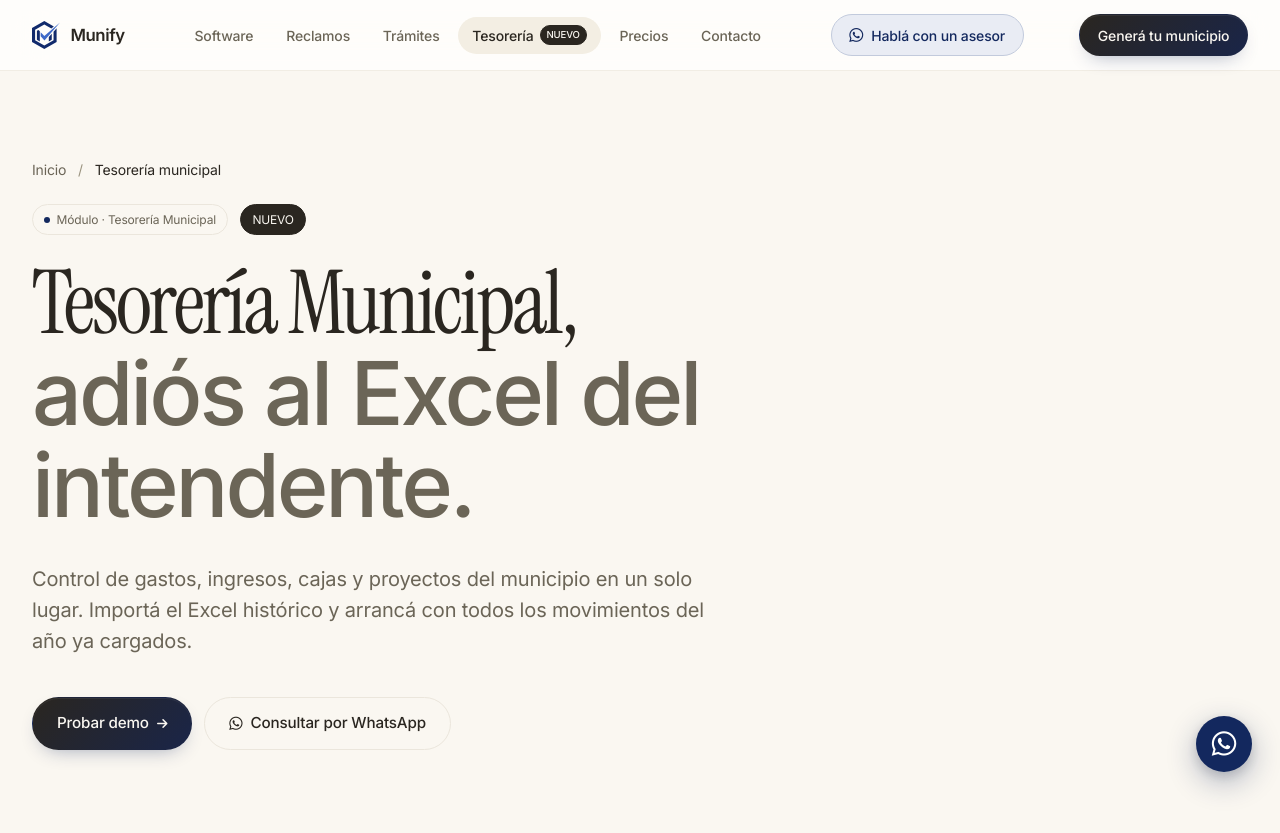
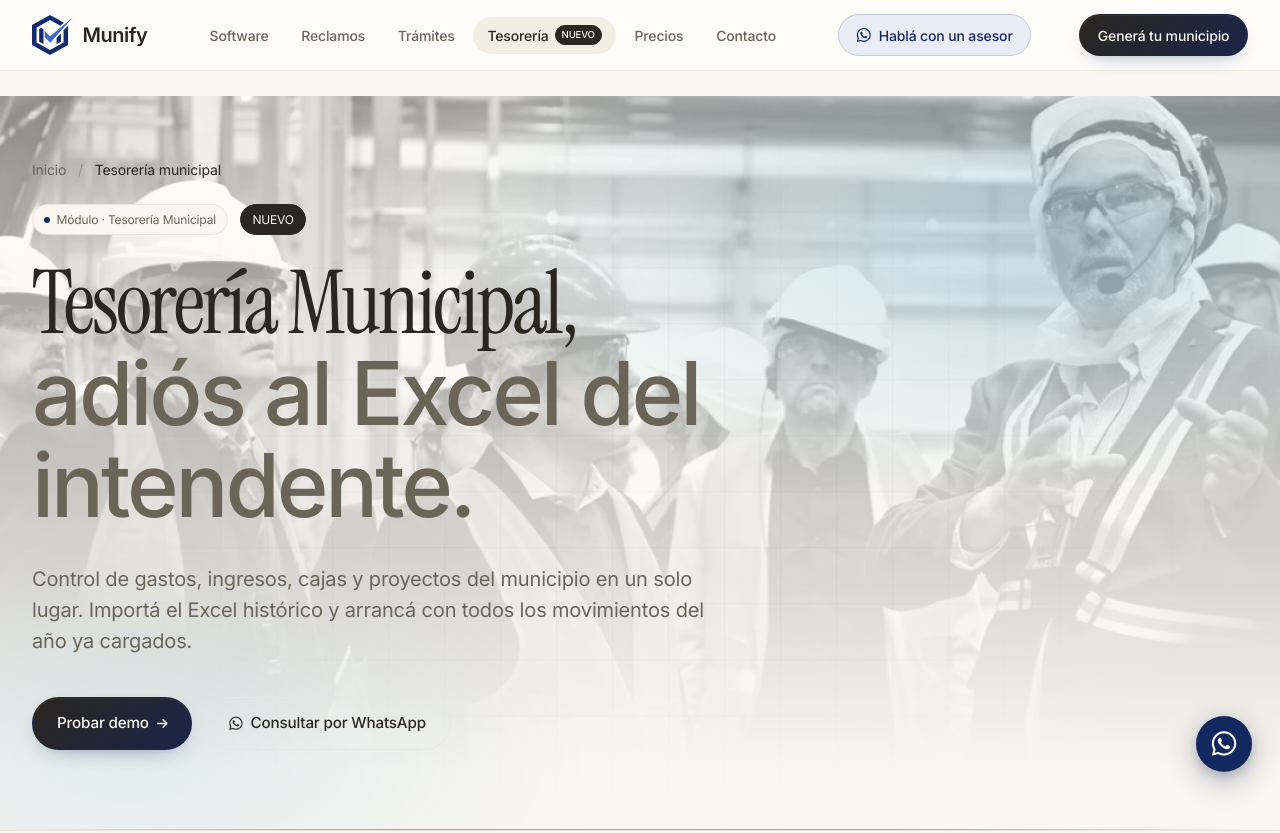
Before and after one commit to arenazl/landing, a plain HTML site: page tesoreria.html in a window 1280 px wide. Shown: the top 833 px of the page. Drawn offline with nearby package versions, Linux system fonts and the light colour scheme.

Commit message:
feat(landing): hero con imagen de fondo + logo unificado al tamano de la home en subpaginas
- Subpaginas (reclamos, tramites, software, tesoreria, precios, contacto) ahora
  usan la estructura .hero (media duotono + tint azul + grain + rule) igual que
  la home, en lugar del hero plano sin fondo.
- Cada hero usa una imagen relacionada; tesoreria reusa sistema-moderno.
- Logo + texto Munify del topbar igualados al tamano de la home (h-10 / 1.25rem),
  antes estaban achicados (h-7 / 1.05rem).
- Sin cambios de URLs ni JS: las paginas siguen siendo estaticas (no SPA).

```diff
--- a/tesoreria.html
+++ b/tesoreria.html
@@ -67,8 +67,8 @@
 <header id="topbar" class="topbar">
     <div class="container flex items-center justify-between py-3.5">
         <a href="/" class="flex items-center gap-2.5">
-            <img src="images/Munify.svg" alt="Munify" class="h-7 w-auto">
-            <span class="font-semibold tracking-tight text-[1.05rem]" style="color:var(--ink)">Munify</span>
+            <img src="images/Munify.svg" alt="Munify" class="h-10 w-auto">
+            <span class="font-semibold tracking-tight text-[1.25rem]" style="color:var(--ink)">Munify</span>
         </a>
         <nav class="hidden lg:flex items-center gap-1">
             <a href="/software-gestion-municipal" class="nav-link">Software</a>
@@ -91,7 +91,11 @@
 
 <main class="pt-24">
 
-<section class="container pt-12 pb-16 md:pt-16 md:pb-20">
+<section class="hero pt-12 pb-16 md:pt-16 md:pb-20 relative">
+    <div class="hero__media"><img src="images/assets-landing-sistema-moderno.webp" alt=""></div>
+    <div class="hero__tint"></div>
+    <div class="hero__grain"></div>
+    <div class="container relative">
         <nav class="text-sm mb-6" style="color:var(--muted-soft)">
             <a href="/" style="color:var(--muted)">Inicio</a>
             <span class="mx-2">/</span>
@@ -115,6 +119,8 @@
                 <a href="https://wa.me/5491160526449" class="btn btn-ghost"><i class="fab fa-whatsapp"></i> Consultar por WhatsApp</a>
             </div>
         </div>
+    </div>
+    <div class="hero__rule"></div>
 </section>
 
 <div class="divider"></div>
```
Also changed, not shown: contacto.html (+9 -3 lines), precios.html (+9 -3 lines), reclamos-vecinales.html (+9 -3 lines), software-gestion-municipal.html (+9 -3 lines), tramites-municipales.html (+9 -3 lines). Lines whose indentation alone changed are shown as unchanged.
